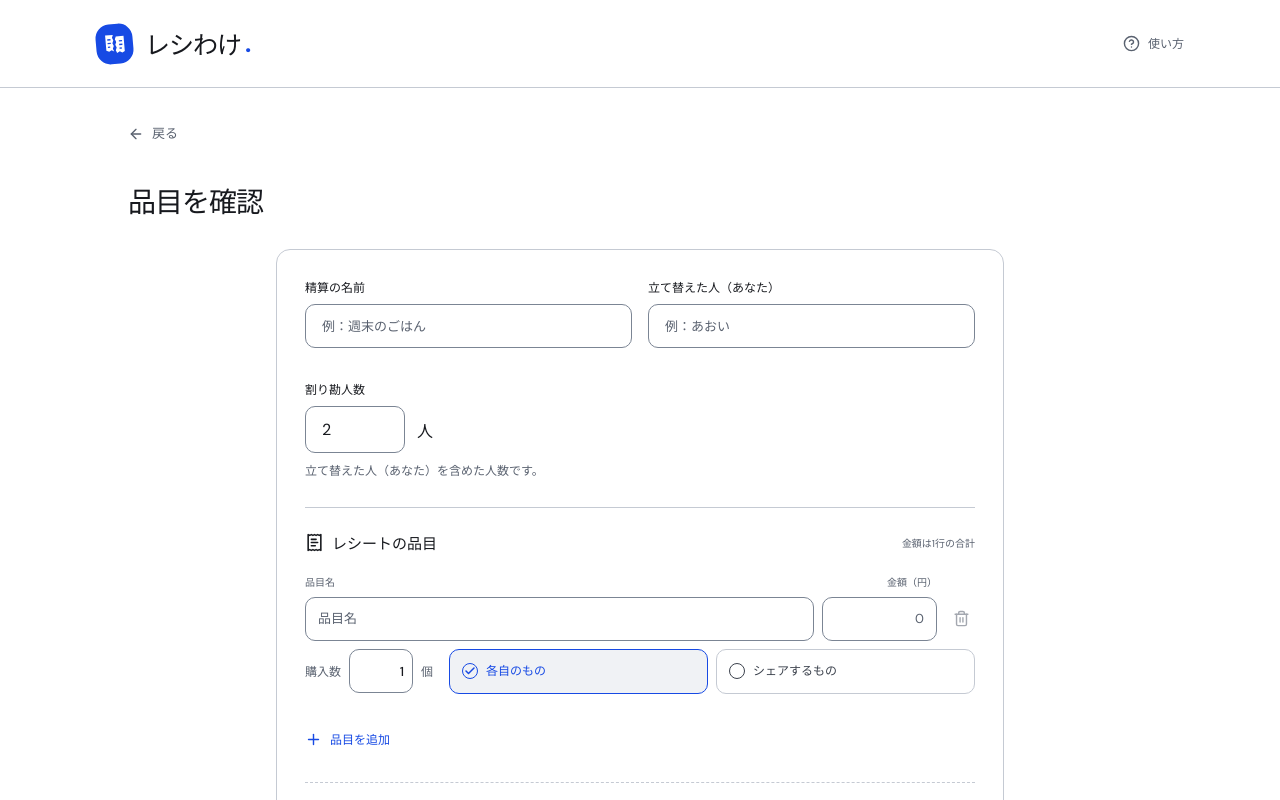
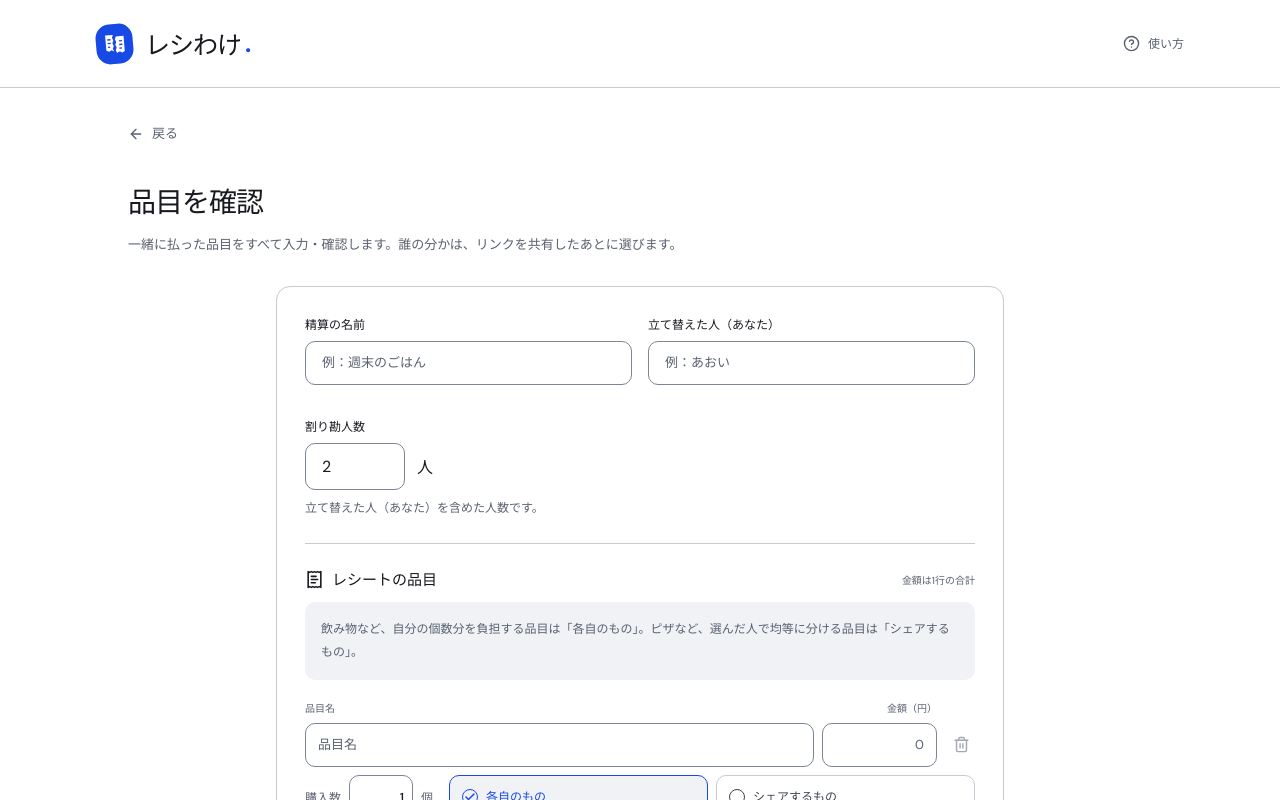
Before and after one commit to kotek-7/receipt-split, a React (Vite) app: page / in a window 1280 px wide. Both pictures are taken after a click on the button "手入力ではじめる". Shown: the top 800 px of the page. Built offline with nearby package versions, Linux system fonts and the light colour scheme.

Commit message:
fix: 作成・参加・共有画面の操作案内を復元

```diff
--- a/src/App.tsx
+++ b/src/App.tsx
@@ -443,6 +443,9 @@ function Editor({
       </button>
       <div className="page-heading">
         <h1>品目を確認</h1>
+        <p>
+          一緒に払った品目をすべて入力・確認します。誰の分かは、リンクを共有したあとに選びます。
+        </p>
       </div>
       <form
         onSubmit={submit}
@@ -499,6 +502,11 @@ function Editor({
               レシートの品目
             </h2>
             <span>金額は1行の合計</span>
+          </div>
+          <div className="info-box">
+            <p>
+              飲み物など、自分の個数分を負担する品目は「各自のもの」。ピザなど、選んだ人で均等に分ける品目は「シェアするもの」。
+            </p>
           </div>
           <div className="item-editor-labels">
             <span>品目名</span>
@@ -651,6 +659,7 @@ function Editor({
             {busy ? <Spinner /> : <Link size={18} />}共有リンクを作る
             <ArrowRight size={17} />
           </button>
+          <p className="under-button">リンク作成後、あなたの品目も選びます。</p>
         </section>
         {(photo || draft.rawText) && (
           <aside className="editor-aside">
@@ -873,7 +882,7 @@ function RoomPage({
               ? '参加者ごとの支払額は以下で確認できます。'
               : isFull
                 ? '参加済みの方は、参加したときのブラウザから開いてください。'
-                : '名前を入力して参加してください。'}
+                : '名前を入力して参加し、自分が食べた・買った品目を選んでください。'}
           </p>
           {!room.closed && !isFull && (
             <form onSubmit={join}>
@@ -937,7 +946,11 @@ function RoomPage({
             <div className="selection-heading">
               <div>
                 <h2>{room.closed ? 'あなたが選んだ品目' : '自分の品目・個数を選ぶ'}</h2>
-                <p>個別の商品は自分の個数を。割り勘する品目は、負担する人全員で選びます。</p>
+                <p>
+                  {room.closed
+                    ? '選び直す場合は、立て替えた人が「みんなの精算」から選択を再開します。'
+                    : '個別の商品は自分の個数を。割り勘する品目は、負担する人全員で選びます。'}
+                </p>
               </div>
               <span>
                 {selected.length} / {room.items.length}
@@ -1009,6 +1022,7 @@ function RoomPage({
                       ? 'これで入力完了'
                       : '負担する品目なしで完了'}
                 </button>
+                <p className="under-button">確定前なら、入力完了後も選び直せます。</p>
               </>
             )}
             <button className="text-button summary-link" onClick={() => setTab('summary')}>
@@ -1328,6 +1342,11 @@ function ShareModal({ room, onClose }: { room: Room; onClose: () => void }) {
   const [error, setError] = useState('');
   return (
     <Modal title="リンクを共有" onClose={onClose}>
+      <p className="modal-description">
+        {room.closed
+          ? '参加者にリンクを送って、返す相手と金額を共有できます。'
+          : '参加者にリンクを送ってください。名前を入力すると、自分の品目・個数を選べます。'}
+      </p>
       <div className="qr-code">
         <QRCodeSVG value={url} size={164} fgColor="currentColor" marginSize={1} />
       </div>
--- a/src/styles.css
+++ b/src/styles.css
@@ -562,6 +562,12 @@ input::-webkit-outer-spin-button {
   font-size: var(--font-page-title);
   letter-spacing: -1px;
 }
+.page-heading p {
+  margin-top: var(--space-3);
+  color: var(--color-text-muted);
+  font-size: var(--font-body);
+  line-height: 1.9;
+}
 .editor-layout {
   display: grid;
   gap: var(--space-8);
@@ -629,6 +635,9 @@ label > input {
 .item-editor-header > span {
   font-size: var(--font-caption);
   color: var(--color-text-muted);
+}
+.item-editor-header + .info-box {
+  margin-top: var(--space-3);
 }
 .item-editor-labels {
   display: grid;
```
